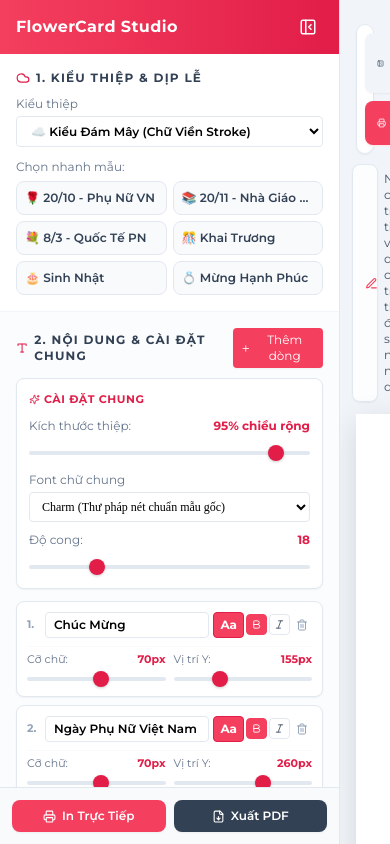
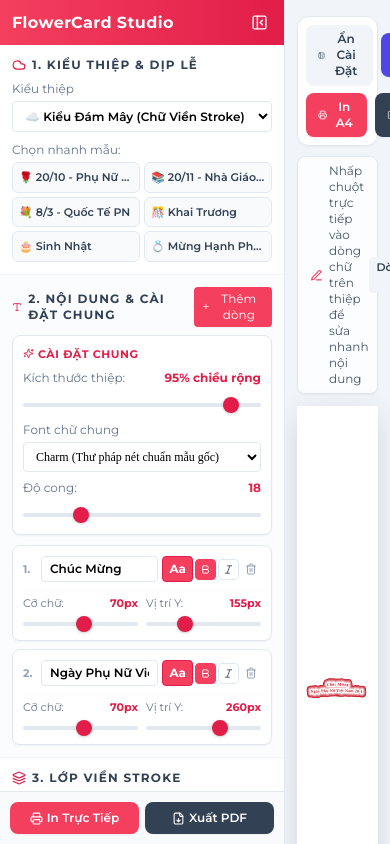
Before and after one commit to tvt253/flowercard-studio, a React (Vite) app: page / in a window 390 px wide. Built offline with nearby package versions, Linux system fonts and the light colour scheme; a web font is replaced by a local one.

Commit message:
feat: mo rong vung nhap truc tiep, thu gon panel va responsive fit trang A4 ngang

```diff
--- a/src/App.tsx
+++ b/src/App.tsx
@@ -49,10 +49,10 @@ const App: React.FC = () => {
       <div
         className={clsx(
           'print:hidden flex-shrink-0 transition-all duration-300 ease-in-out relative z-20 overflow-hidden',
-          isSidebarOpen ? 'w-[340px]' : 'w-0'
+          isSidebarOpen ? 'w-[285px]' : 'w-0'
         )}
       >
-        <div className="w-[340px] h-full">
+        <div className="w-[285px] h-full">
           <ControlSidebar
             onToggleSidebar={toggleSidebar}
           />
@@ -71,13 +71,13 @@ const App: React.FC = () => {
         </button>
       )}
 
-      {/* MAIN PREVIEW AREA */}
+      {/* MAIN PREVIEW AREA - Giảm padding để khoảng cách giữa panel và tờ A4 sát nhau hơn */}
       <main
         className={clsx(
           'overflow-auto flex flex-col items-center transition-colors duration-300',
           isFullscreen
-            ? 'fixed inset-0 z-50 bg-slate-950 p-4 pt-16 overflow-y-auto'
-            : 'flex-1 bg-slate-100 p-4 md:p-6'
+            ? 'fixed inset-0 z-50 bg-slate-950 p-2 sm:p-4 pt-16 overflow-y-auto'
+            : 'flex-1 bg-slate-100 p-2 sm:p-3 overflow-x-auto'
         )}
       >
         <A4PreviewArea
--- a/src/components/A4PreviewArea.tsx
+++ b/src/components/A4PreviewArea.tsx
@@ -87,7 +87,7 @@ const DirectFloatingToolbar: React.FC<DirectFloatingToolbarProps> = ({
 
   return (
     <div
-      className="absolute z-30 left-1/2 -translate-x-1/2 bg-white/95 backdrop-blur-md border border-rose-300 rounded-xl p-2 shadow-2xl flex items-center gap-2 ring-4 ring-rose-500/10 print:hidden animate-in fade-in zoom-in-95 duration-150"
+      className="absolute z-30 left-1/2 -translate-x-1/2 bg-white/95 backdrop-blur-md border border-rose-300 rounded-xl p-2 shadow-2xl flex flex-wrap items-center justify-center gap-1.5 sm:gap-2 ring-4 ring-rose-500/10 print:hidden animate-in fade-in zoom-in-95 duration-150 max-w-[96vw]"
       style={{
         top: `${topPercent}%`,
       }}
@@ -102,14 +102,14 @@ const DirectFloatingToolbar: React.FC<DirectFloatingToolbarProps> = ({
           onChange={handleChange}
           onKeyDown={handleKeyDown}
           onBlur={handleBlur}
-          className="px-2.5 py-1 text-xs font-bold text-slate-800 bg-rose-50/60 border border-rose-200 rounded-md focus:outline-none focus:ring-2 focus:ring-rose-500 min-w-[210px] pr-14"
+          className="px-3 py-1.5 text-sm font-bold text-slate-800 bg-rose-50/70 border border-rose-200 rounded-md focus:outline-none focus:ring-2 focus:ring-rose-500 w-[280px] sm:w-[380px] md:w-[450px] max-w-[75vw] pr-20"
           placeholder="Nhập nội dung chữ..."
         />
         {hasChanges && (
           <button
             onClick={() => commitText(textValue)}
             title="Áp dụng ngay (hoặc bấm Enter)"
-            className="absolute right-1 px-1.5 py-0.5 text-[10px] font-bold bg-rose-500 hover:bg-rose-600 text-white rounded transition-colors shadow-xs"
+            className="absolute right-1 px-2 py-0.5 text-xs font-bold bg-rose-500 hover:bg-rose-600 text-white rounded transition-colors shadow-xs"
           >
             Áp dụng ↵
           </button>
@@ -310,7 +310,7 @@ const A4PreviewArea: React.FC<A4PreviewAreaProps> = ({
   const popupTopPercent = Math.max(5, Math.min(80, (visualLineY / 420) * 100 - 22));
 
   return (
-    <div className="print-wrapper flex flex-col items-center select-none w-full max-w-5xl py-2">
+    <div className="print-wrapper flex flex-col items-center select-none w-full max-w-none px-1 sm:px-2 py-2">
       {/* Dynamic Print Styles for A4 Landscape (1 copy) vs Portrait (2 copies) */}
       <style>{`
         @media print {
@@ -321,6 +321,7 @@ const A4PreviewArea: React.FC<A4PreviewAreaProps> = ({
           *, [filter], .card-shadow-filter {
             filter: none !important;
             -webkit-filter: none !important;
+            aspect-ratio: unset !important;
             box-shadow: none !important;
             text-shadow: none !important;
           }
@@ -348,6 +349,7 @@ const A4PreviewArea: React.FC<A4PreviewAreaProps> = ({
             height: 100% !important;
             max-width: ${isLandscape ? '290mm' : '203mm'} !important;
             max-height: ${isLandscape ? '203mm' : '290mm'} !important;
+            aspect-ratio: unset !important;
             box-shadow: none !important;
             border: none !important;
             margin: 0 auto !important;
@@ -519,8 +521,8 @@ const A4PreviewArea: React.FC<A4PreviewAreaProps> = ({
         id="a4-print-area"
         className="a4-paper bg-white relative transition-all duration-300 mx-auto overflow-hidden"
         style={{
-          width: isLandscape ? '297mm' : '210mm',
-          height: isLandscape ? '210mm' : '297mm',
+          width: isLandscape ? 'min(297mm, 100%)' : 'min(210mm, 100%)',
+          aspectRatio: isLandscape ? '297 / 210' : '210 / 297',
           boxShadow: '0 8px 30px rgba(0,0,0,0.12)',
         }}
         onClick={(e) => {
--- a/src/components/ControlSidebar.tsx
+++ b/src/components/ControlSidebar.tsx
@@ -153,9 +153,9 @@ const ControlSidebar: React.FC<ControlSidebarProps> = ({
       : CLOUD_PRESETS;
 
   return (
-    <aside className="w-[340px] h-screen bg-white border-r border-slate-200 flex flex-col overflow-hidden shadow-sm">
+    <aside className="w-[285px] h-screen bg-white border-r border-slate-200 flex flex-col overflow-hidden shadow-sm">
       {/* Header */}
-      <div className="px-4 py-3 bg-gradient-to-r from-rose-500 to-rose-600 text-white flex-shrink-0 flex items-center justify-between">
+      <div className="px-3 py-2.5 bg-gradient-to-r from-rose-500 to-rose-600 text-white flex-shrink-0 flex items-center justify-between">
         <h1 className="text-base font-bold tracking-wide flex items-center gap-1.5">
           FlowerCard Studio
         </h1>
@@ -163,31 +163,31 @@ const ControlSidebar: React.FC<ControlSidebarProps> = ({
           <button
             onClick={onToggleSidebar}
             title="Ẩn bảng cài đặt (Thu gọn)"
-            className="p-1.5 hover:bg-white/20 text-white rounded-lg transition-colors flex items-center justify-center"
+            className="p-1 hover:bg-white/20 text-white rounded-lg transition-colors flex items-center justify-center"
           >
-            <PanelLeftClose size={18} />
+            <PanelLeftClose size={17} />
           </button>
         )}
       </div>
 
       <div className="flex-1 overflow-y-auto">
         {/* MỤC 1: CHỌN KIỂU THIỆP & DỊP LỄ */}
-        <div className="p-4 border-b border-slate-100">
-          <div className="flex items-center gap-1.5 mb-2.5">
+        <div className="p-3 border-b border-slate-100">
+          <div className="flex items-center gap-1.5 mb-2">
             <Cloud size={14} className="text-rose-600" />
             <h2 className="text-xs font-bold text-slate-700 uppercase tracking-widest">
               1. Kiểu Thiệp & Dịp Lễ
             </h2>
           </div>
 
-          <div className="space-y-3">
+          <div className="space-y-2.5">
             {/* Chọn Kiểu Thiệp (Đám mây / Oval Đỏ / Oval Đen) */}
             <div>
               <label className="block text-xs font-medium text-slate-500 mb-1">Kiểu thiệp</label>
               <select
                 value={config.styleType}
                 onChange={(e) => setStyleType(e.target.value as StyleType)}
-                className="w-full px-2.5 py-1.5 text-xs font-semibold border border-slate-200 rounded focus:outline-none focus:ring-1 focus:ring-rose-400 bg-white"
+                className="w-full px-2 py-1.5 text-xs font-semibold border border-slate-200 rounded focus:outline-none focus:ring-1 focus:ring-rose-400 bg-white"
               >
                 {STYLE_OPTIONS.map((s) => (
                   <option key={s.value} value={s.value}>
@@ -199,15 +199,15 @@ const ControlSidebar: React.FC<ControlSidebarProps> = ({
 
             {/* Chọn nhanh mẫu theo kiểu thiệp đang chọn */}
             <div>
-              <label className="block text-xs font-medium text-slate-500 mb-1.5">
+              <label className="block text-xs font-medium text-slate-500 mb-1">
                 Chọn nhanh mẫu:
               </label>
-              <div className="grid grid-cols-2 gap-1.5">
+              <div className="grid grid-cols-2 gap-1">
                 {currentPresets.map((p) => (
                   <button
                     key={p.value}
                     onClick={() => applyPreset(p.value)}
-                    className="flex items-center justify-start p-2 text-xs bg-slate-50 hover:bg-rose-50 hover:text-rose-600 border border-slate-200 hover:border-rose-300 rounded-lg transition-colors text-slate-700 text-left font-semibold group shadow-2xs"
+                    className="flex items-center justify-start p-1.5 text-[11px] bg-slate-50 hover:bg-rose-50 hover:text-rose-600 border border-slate-200 hover:border-rose-300 rounded-md transition-colors text-slate-700 text-left font-semibold group shadow-2xs"
                   >
                     <span className="truncate w-full">{p.label}</span>
                   </button>
@@ -218,8 +218,8 @@ const ControlSidebar: React.FC<ControlSidebarProps> = ({
         </div>
 
         {/* MỤC 2: NỘI DUNG CHỮ & ĐIỀU CHỈNH CHUNG */}
-        <div className="p-4 border-b border-slate-100 bg-slate-50/50">
-          <div className="flex items-center justify-between mb-2.5">
+        <div className="p-3 border-b border-slate-100 bg-slate-50/50">
+          <div className="flex items-center justify-between mb-2">
             <div className="flex items-center gap-1.5">
               <Type size={14} className="text-rose-600" />
               <h2 className="text-xs font-bold text-slate-700 uppercase tracking-widest">
@@ -235,7 +235,7 @@ const ControlSidebar: React.FC<ControlSidebarProps> = ({
           </div>
 
           {/* Cài đặt chung đồng nhất */}
-          <div className="p-3 bg-white border border-slate-200 rounded-lg space-y-2.5 mb-3 shadow-sm">
+          <div className="p-2.5 bg-white border border-slate-200 rounded-lg space-y-2 mb-2.5 shadow-sm">
             <div className="text-[11px] font-bold text-rose-600 uppercase tracking-wider flex items-center gap-1">
               <Sparkles size={11} /> Cài đặt chung
             </div>
@@ -430,15 +430,15 @@ const ControlSidebar: React.FC<ControlSidebarProps> = ({
         </div>
 
         {/* MỤC 3: MÀU SẮC & LỚP VIỀN STROKE */}
-        <div className="p-4 border-b border-slate-100">
-          <div className="flex items-center gap-1.5 mb-2.5">
+        <div className="p-3 border-b border-slate-100">
+          <div className="flex items-center gap-1.5 mb-2">
             <Layers size={14} className="text-rose-600" />
             <h2 className="text-xs font-bold text-slate-700 uppercase tracking-widest">
               {isOval ? '3. Màu Sắc Thiệp Oval' : '3. Lớp Viền Stroke'}
             </h2>
           </div>
 
-          <div className="space-y-3">
+          <div className="space-y-2.5">
             {/* Chọn nhanh nhóm màu */}
             <div>
               <label className="block text-xs font-medium text-slate-500 mb-1.5">
@@ -619,21 +619,21 @@ const ControlSidebar: React.FC<ControlSidebarProps> = ({
         </div>
 
         {/* MỤC 4: SỐ BẢN IN TRÊN TỜ A4 */}
-        <div className="p-4 border-b border-slate-100">
-          <h2 className="text-xs font-bold text-slate-700 uppercase tracking-widest mb-3">
+        <div className="p-3 border-b border-slate-100">
+          <h2 className="text-xs font-bold text-slate-700 uppercase tracking-widest mb-2">
             4. Dàn Trang A4
           </h2>
 
-          <div className="space-y-3">
+          <div className="space-y-2.5">
             <div>
-              <label className="block text-xs font-medium text-slate-500 mb-1.5">
+              <label className="block text-xs font-medium text-slate-500 mb-1">
                 Số bản in / tờ A4
               </label>
-              <div className="grid grid-cols-3 gap-1.5">
+              <div className="grid grid-cols-3 gap-1">
                 <button
                   onClick={() => setCopiesPerPage(1)}
                   className={clsx(
-                    'py-2 text-xs border rounded-lg font-bold transition-colors text-center',
+                    'py-1.5 text-xs border rounded-lg font-bold transition-colors text-center',
                     config.copiesPerPage === 1
                       ? 'bg-rose-500 border-rose-500 text-white shadow-sm'
                       : 'bg-white border-slate-200 text-slate-700 hover:bg-slate-50'
@@ -645,7 +645,7 @@ const ControlSidebar: React.FC<ControlSidebarProps> = ({
                 <button
                   onClick={() => setCopiesPerPage(2)}
                   className={clsx(
-                    'py-2 text-xs border rounded-lg font-bold transition-colors text-center',
+                    'py-1.5 text-xs border rounded-lg font-bold transition-colors text-center',
                     config.copiesPerPage === 2
                       ? 'bg-rose-500 border-rose-500 text-white shadow-sm'
                       : 'bg-white border-slate-200 text-slate-700 hover:bg-slate-50'
@@ -657,7 +657,7 @@ const ControlSidebar: React.FC<ControlSidebarProps> = ({
                 <button
                   onClick={() => setCopiesPerPage(3)}
                   className={clsx(
-                    'py-2 text-xs border rounded-lg font-bold transition-colors text-center',
+                    'py-1.5 text-xs border rounded-lg font-bold transition-colors text-center',
                     config.copiesPerPage === 3
                       ? 'bg-rose-500 border-rose-500 text-white shadow-sm'
                       : 'bg-white border-slate-200 text-slate-700 hover:bg-slate-50'
@@ -672,17 +672,17 @@ const ControlSidebar: React.FC<ControlSidebarProps> = ({
       </div>
 
       {/* FOOTER ACTIONS */}
-      <div className="p-3 border-t border-slate-200 bg-slate-50 flex-shrink-0">
-        <div className="flex gap-2">
+      <div className="p-2.5 border-t border-slate-200 bg-slate-50 flex-shrink-0">
+        <div className="flex gap-1.5">
           <button
             onClick={() => handlePrint(config.copiesPerPage === 1)}
-            className="flex-1 flex items-center justify-center gap-1.5 px-3 py-2 bg-rose-500 hover:bg-rose-600 text-white text-xs font-semibold rounded-lg transition-colors shadow-sm"
+            className="flex-1 flex items-center justify-center gap-1 px-2.5 py-2 bg-rose-500 hover:bg-rose-600 text-white text-xs font-semibold rounded-lg transition-colors shadow-sm"
           >
             <Printer size={13} /> In Trực Tiếp
           </button>
           <button
             onClick={() => handleExportPDF(config.copiesPerPage === 1)}
-            className="flex-1 flex items-center justify-center gap-1.5 px-3 py-2 bg-slate-700 hover:bg-slate-800 text-white text-xs font-semibold rounded-lg transition-colors shadow-sm"
+            className="flex-1 flex items-center justify-center gap-1 px-2.5 py-2 bg-slate-700 hover:bg-slate-800 text-white text-xs font-semibold rounded-lg transition-colors shadow-sm"
           >
             <FileDown size={13} /> Xuất PDF
           </button>
```
